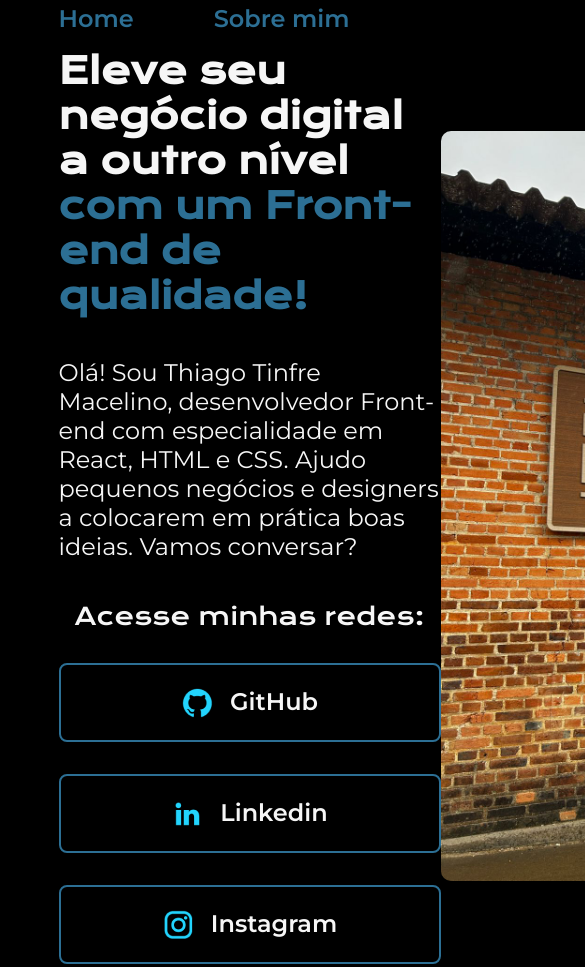
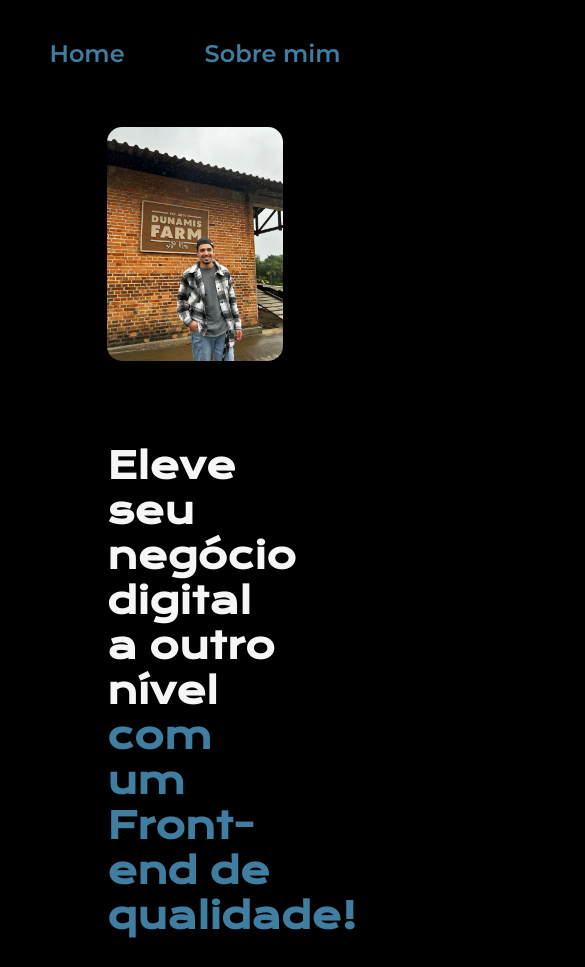
Before and after one commit to thiago-tm/Portifolio, a plain HTML site: page index.html in a window 390 px wide. Shown: the top 967 px of the page, 585 px wide, since content can reach past the window. Drawn offline with nearby package versions, Linux system fonts and the light colour scheme.

Commit message:
responsividade

```diff
--- a/index.html
+++ b/index.html
@@ -30,18 +30,18 @@
             <div class="apresentacao__links">
                 <h2 class="apresentacao__links__subtitulo">Acesse minhas redes:</h2>
 
-                <a class="apresentacao__links__link" href="https://github.com/thiago-tm">
-                    <img src="assets/github.png" alt="Logo do GitHub">
+                <a class="apresentacao__links__navegacao" href="https://github.com/thiago-tm">
+                <img src="assets/github.png" alt="Logo do GitHub">
                     GitHub
                 </a>
 
-                <a class="apresentacao__links__link"
+                <a class="apresentacao__links__navegacao"
                     href="https://www.linkedin.com/in/thiago-tinfre-marcelino-247812262/">
                     <img src="assets/linkedin.png" alt="Logo do Linkedin">
                     Linkedin
                 </a>
 
-                <a class="apresentacao__links__link" href="https://instagram.com/thiagotinfre">
+                <a class="apresentacao__links__navegacao" href="https://instagram.com/thiagotinfre">
                     <img src="assets/instagram.png" alt="Logo do Instagram">
                     Instagram
                 </a>
@@ -50,7 +50,7 @@
 
         </section>
 
-        <img class="apresentacao__foto" src="assets/fotoThiago.jpeg" alt="Foto de Thaigo Tinfre Macelino">
+        <img class="apresentacao__imagem" src="assets/fotoThiago.jpeg" alt="Foto de Thaigo Tinfre Macelino">
     </main>
 
     <footer class="rodape">
--- a/styles/style.css
+++ b/styles/style.css
@@ -4,7 +4,7 @@
 :root{
     --cor-primaria: #000000;
     --cor-secundaria: #F6F6F6;
-    --cor-tercearia: #2c6f94   ;
+    --cor-tercearia: #3f7ea0   ;
     --cor-hover: #272727;
 
     --fonte-primaria: "Krona One", sans-serif;
@@ -43,10 +43,11 @@ body{
     display: flex;
     align-items: center;
     justify-content: space-between;
+    gap: 82px;
 }
 
 .apresentacao__conteudo{
-    width: 615px;
+    width: 50%;
     display: flex;
     flex-direction: column;
     gap: 40px;
@@ -79,7 +80,7 @@ body{
     font-size: 1.5re,;
 }
 
-.apresentacao__links__link{
+.apresentacao__links__navegacao{
     display: flex;
 
     /*A propriedade justify-content controla o posicionamento dos
@@ -89,7 +90,7 @@ body{
     justify-content: center;
 
     gap: 16px;
-    width: 378px;
+    width: 50%;
 
     text-align: center;
     border: 2px solid var(--cor-tercearia);
@@ -108,15 +109,13 @@ body{
 }
 
 /*Fazendo o botão interagir quando passamos o mouse encima*/
-.apresentacao__links__link:hover{
+.apresentacao__links__navegacao:hover{
     background-color: var(--cor-hover);
 }
 
-.apresentacao__foto{
-    display: flex;
-    width: 600px;
-    height: 750px;
-    border-radius: 10px;
+.apresentacao__imagem{
+   width: 50%;
+   border-radius: 15px;
 }
 
 .rodape{
@@ -128,3 +127,23 @@ body{
     font-size: 1.5rem;
     font-weight: 500;
 }
+
+
+/*limite de tamanho de tela para a imagem ir para a mesma linha do texto*/
+@media (max-width: 1200px){
+    .cabecalho{
+        padding: 10%;
+    }
+
+    .cabecalho__menu{
+        justify-content: center;
+    }
+    .apresentacao{
+        flex-direction: column-reverse;
+        padding: 5%;
+    }
+
+    .apresentacao__conteudi{
+        width: auto;
+    }
+}
```
Also changed, not shown: about.html (+1 -1 lines).
